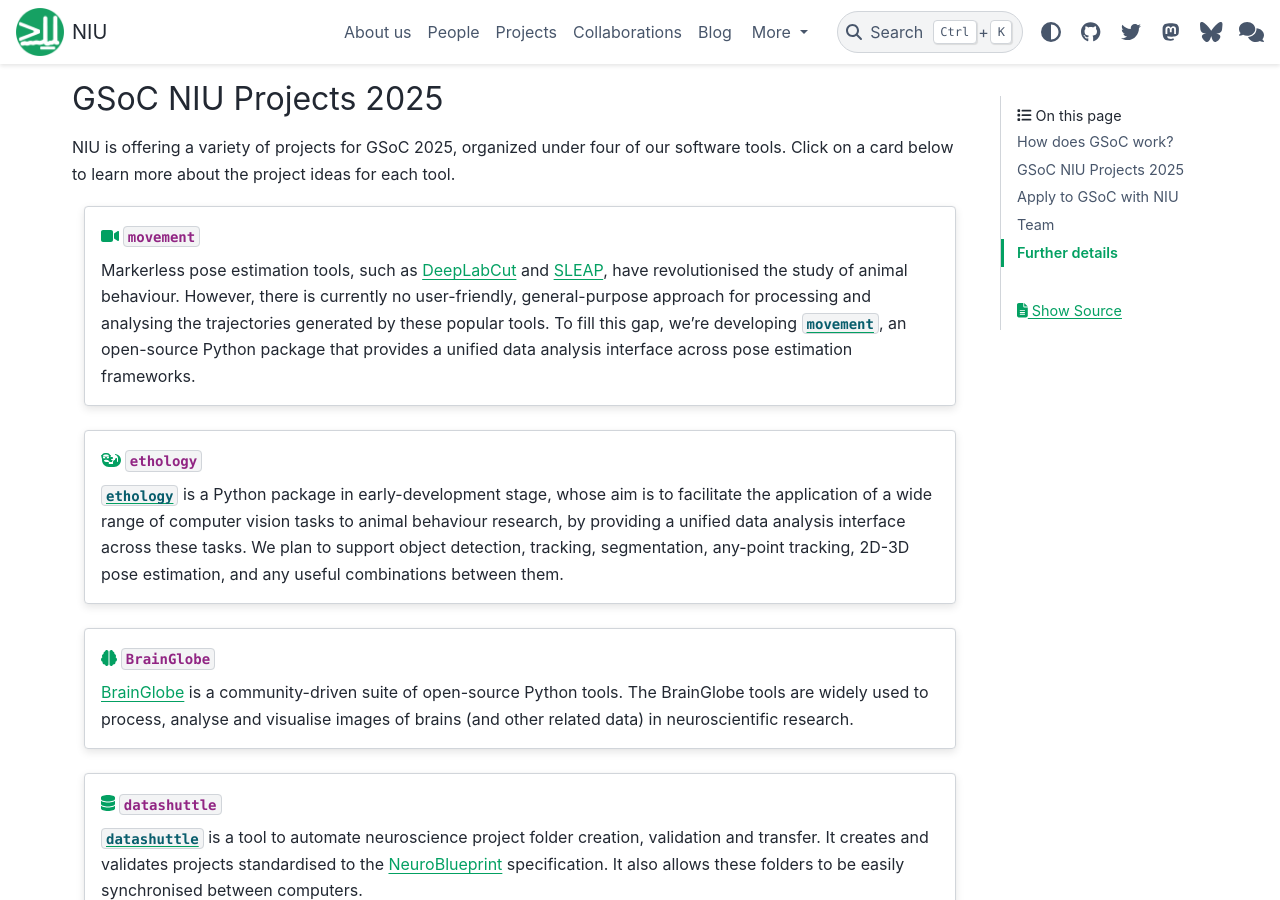
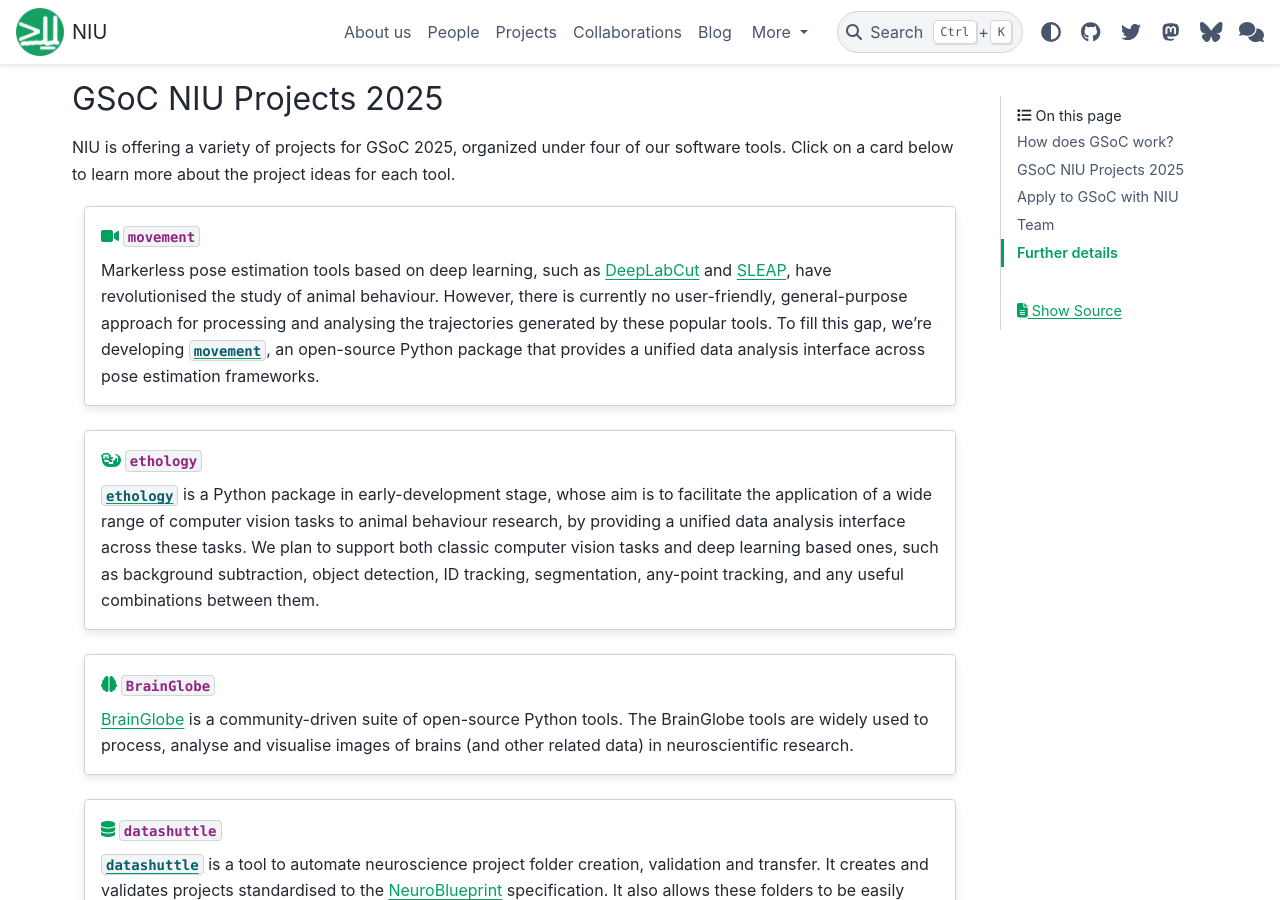
Before and after one commit to neuroinformatics-unit/neuroinformatics-unit.github.io, a Sphinx documentation site: the page built from docs/source/get-involved/gsoc/index.md, in a window 1280 px wide and 900 px high, scrolled down 766 px. Built offline with Sphinx 7.4.7 and the PyData theme 0.15.4, drawn with Linux system fonts in a browser that asks for light colours; nearby versions of some CDN libraries.

Commit message:
Add deep learning references

```diff
--- a/docs/source/get-involved/gsoc/index.md
+++ b/docs/source/get-involved/gsoc/index.md
@@ -26,13 +26,13 @@
 :::{grid-item-card} {fas}`video;sd-text-primary` `movement`
 :link: projects_2025/movement
 :link-type: doc
-Markerless pose estimation tools, such as [DeepLabCut](https://www.mackenziemathislab.org/deeplabcut) and [SLEAP](https://sleap.ai/), have revolutionised the study of animal behaviour. However, there is currently no user-friendly, general-purpose approach for processing and analysing the trajectories generated by these popular tools. To fill this gap, we're developing [`movement`](https://movement.neuroinformatics.dev/), an open-source Python package that provides a unified data analysis interface across pose estimation frameworks.
+Markerless pose estimation tools based on deep learning, such as [DeepLabCut](https://www.mackenziemathislab.org/deeplabcut) and [SLEAP](https://sleap.ai/), have revolutionised the study of animal behaviour. However, there is currently no user-friendly, general-purpose approach for processing and analysing the trajectories generated by these popular tools. To fill this gap, we're developing [`movement`](https://movement.neuroinformatics.dev/), an open-source Python package that provides a unified data analysis interface across pose estimation frameworks.
 :::
 
 :::{grid-item-card} {fas}`otter;sd-text-primary` `ethology`
 :link: projects_2025/ethology
 :link-type: doc
-[`ethology`](https://github.com/neuroinformatics-unit/ethology) is a Python package in early-development stage, whose aim is to facilitate the application of a wide range of computer vision tasks to animal behaviour research, by providing a unified data analysis interface across these tasks. We plan to support object detection, tracking, segmentation, any-point tracking, 2D-3D pose estimation, and any useful combinations between them.
+[`ethology`](https://github.com/neuroinformatics-unit/ethology) is a Python package in early-development stage, whose aim is to facilitate the application of a wide range of computer vision tasks to animal behaviour research, by providing a unified data analysis interface across these tasks. We plan to support both classic computer vision tasks and deep learning based ones, such as background subtraction, object detection, ID tracking, segmentation, any-point tracking, and any useful combinations between them.
 :::
 
 :::{grid-item-card} {fas}`brain;sd-text-primary` `BrainGlobe`
@@ -105,7 +105,6 @@
 
 Mentor
 
-<!-- 🗣️ Spanish -->
 :::
 
 :::{grid-item-card} Niko Sirmpilatze
```
